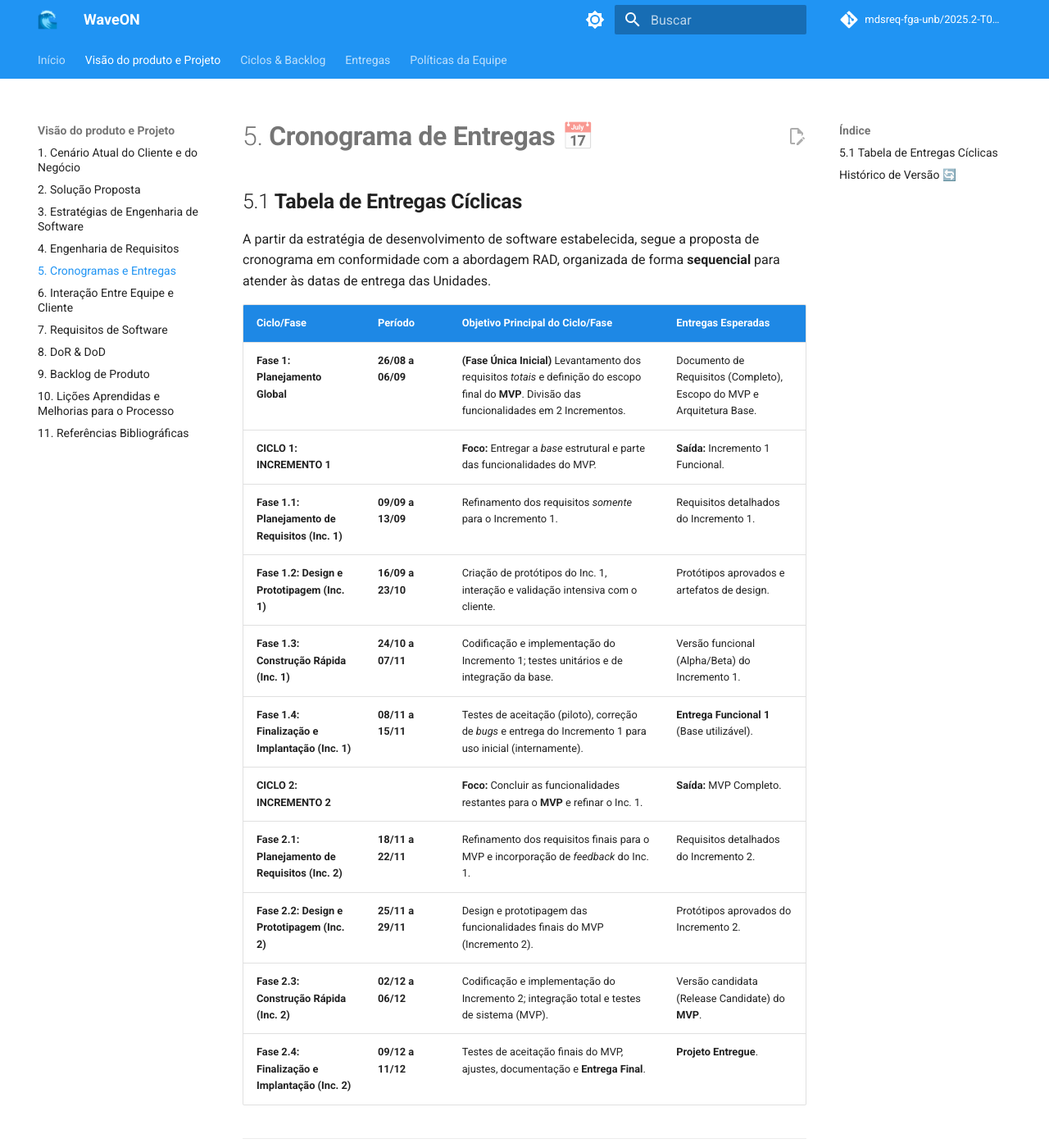
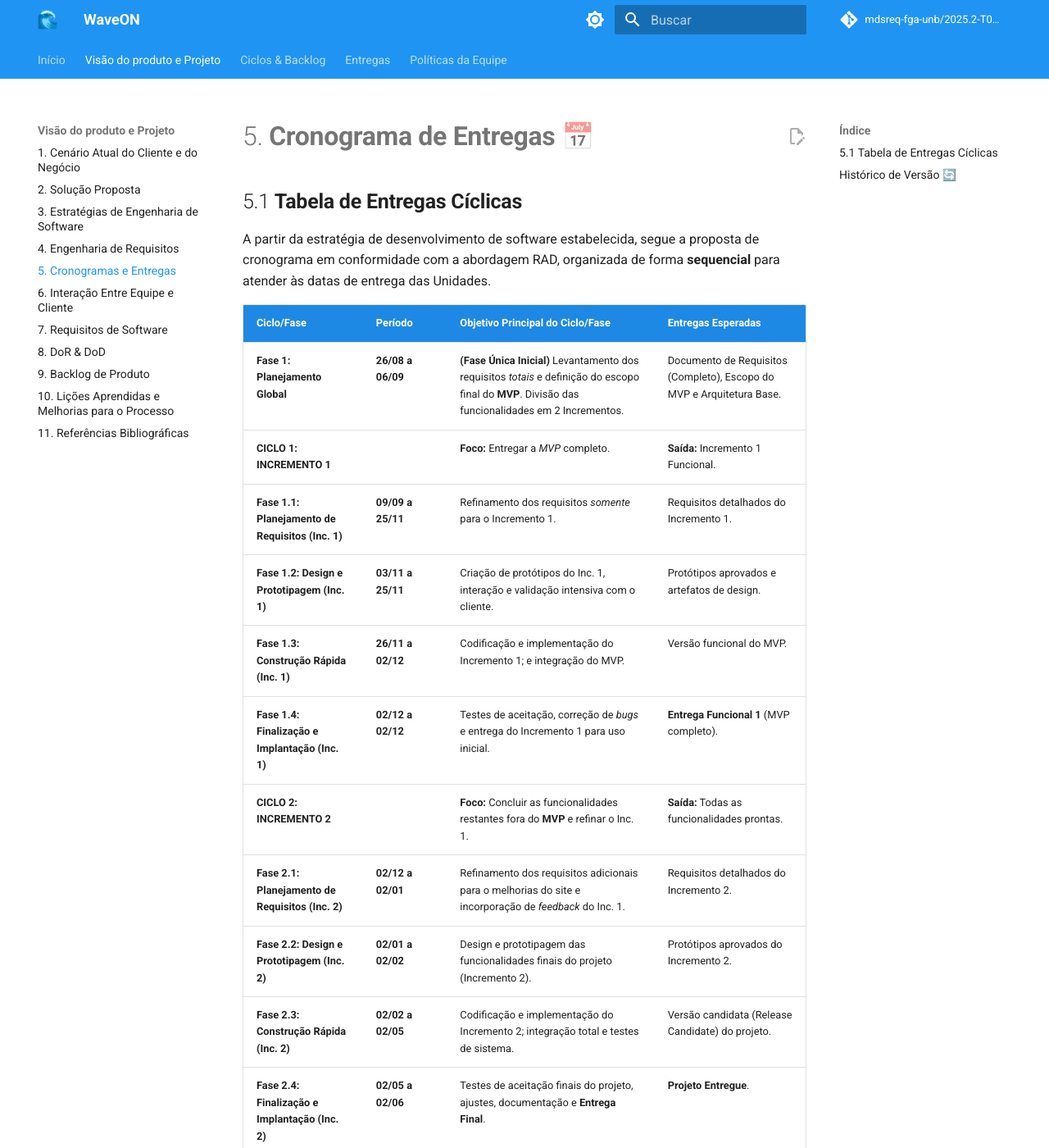
Before and after one commit to mdsreq-fga-unb/2025.2-T01-WaveOn, an MkDocs documentation site: the page built from docs/visao_produto/cronograma_entregas.md, in a window 1280 px wide and 1400 px high. Shown: the whole window at 82% size. Built offline with MkDocs 1.6.1 and Material for MkDocs 9.7.7, drawn with Linux system fonts in a browser that asks for light colours; comment, search, counter and statistics services are not loaded.

```diff
--- a/docs/visao_produto/cronograma_entregas.md
+++ b/docs/visao_produto/cronograma_entregas.md
@@ -7,16 +7,16 @@ A partir da estratégia de desenvolvimento de software estabelecida, segue a pro
 | Ciclo/Fase | Período | Objetivo Principal do Ciclo/Fase | Entregas Esperadas |
 | :--- | :--- | :--- | :--- |
 | **Fase 1: Planejamento Global** | **26/08 a 06/09** | **(Fase Única Inicial)** Levantamento dos requisitos *totais* e definição do escopo final do **MVP**. Divisão das funcionalidades em 2 Incrementos. | Documento de Requisitos (Completo), Escopo do MVP e Arquitetura Base. |
-| **CICLO 1: INCREMENTO 1** | | **Foco:** Entregar a *base* estrutural e parte das funcionalidades do MVP. | **Saída:** Incremento 1 Funcional. |
-| **Fase 1.1: Planejamento de Requisitos (Inc. 1)** | **09/09 a 13/09** | Refinamento dos requisitos *somente* para o Incremento 1. | Requisitos detalhados do Incremento 1. |
-| **Fase 1.2: Design e Prototipagem (Inc. 1)** | **16/09 a 23/10** | Criação de protótipos do Inc. 1, interação e validação intensiva com o cliente. | Protótipos aprovados e artefatos de design. |
-| **Fase 1.3: Construção Rápida (Inc. 1)** | **24/10 a 07/11** | Codificação e implementação do Incremento 1; testes unitários e de integração da base. | Versão funcional (Alpha/Beta) do Incremento 1. |
-| **Fase 1.4: Finalização e Implantação (Inc. 1)** | **08/11 a 15/11** | Testes de aceitação (piloto), correção de *bugs* e entrega do Incremento 1 para uso inicial (internamente). | **Entrega Funcional 1** (Base utilizável). |
-| **CICLO 2: INCREMENTO 2** | | **Foco:** Concluir as funcionalidades restantes para o **MVP** e refinar o Inc. 1. | **Saída:** MVP Completo. |
-| **Fase 2.1: Planejamento de Requisitos (Inc. 2)** | **18/11 a 22/11** | Refinamento dos requisitos finais para o MVP e incorporação de *feedback* do Inc. 1. | Requisitos detalhados do Incremento 2. |
-| **Fase 2.2: Design e Prototipagem (Inc. 2)** | **25/11 a 29/11** | Design e prototipagem das funcionalidades finais do MVP (Incremento 2). | Protótipos aprovados do Incremento 2. |
-| **Fase 2.3: Construção Rápida (Inc. 2)** | **02/12 a 06/12** | Codificação e implementação do Incremento 2; integração total e testes de sistema (MVP). | Versão candidata (Release Candidate) do **MVP**. |
-| **Fase 2.4: Finalização e Implantação (Inc. 2)** | **09/12 a 11/12** | Testes de aceitação finais do MVP, ajustes, documentação e **Entrega Final**. | **Projeto Entregue**. |
+| **CICLO 1: INCREMENTO 1** | | **Foco:** Entregar a *MVP* completo. | **Saída:** Incremento 1 Funcional. |
+| **Fase 1.1: Planejamento de Requisitos (Inc. 1)** | **09/09 a 25/11** | Refinamento dos requisitos *somente* para o Incremento 1. | Requisitos detalhados do Incremento 1. |
+| **Fase 1.2: Design e Prototipagem (Inc. 1)** | **03/11 a 25/11** | Criação de protótipos do Inc. 1, interação e validação intensiva com o cliente. | Protótipos aprovados e artefatos de design. |
+| **Fase 1.3: Construção Rápida (Inc. 1)** | **26/11 a 02/12** | Codificação e implementação do Incremento 1; e integração do MVP. | Versão funcional do MVP. |
+| **Fase 1.4: Finalização e Implantação (Inc. 1)** | **02/12 a 02/12** | Testes de aceitação, correção de *bugs* e entrega do Incremento 1 para uso inicial. | **Entrega Funcional 1** (MVP completo). |
+| **CICLO 2: INCREMENTO 2** | | **Foco:** Concluir as funcionalidades restantes fora do **MVP** e refinar o Inc. 1. | **Saída:** Todas as funcionalidades prontas. |
+| **Fase 2.1: Planejamento de Requisitos (Inc. 2)** | **02/12 a 02/01** | Refinamento dos requisitos adicionais para o melhorias do site e incorporação de *feedback* do Inc. 1. | Requisitos detalhados do Incremento 2. |
+| **Fase 2.2: Design e Prototipagem (Inc. 2)** | **02/01 a 02/02** | Design e prototipagem das funcionalidades finais do projeto (Incremento 2). | Protótipos aprovados do Incremento 2. |
+| **Fase 2.3: Construção Rápida (Inc. 2)** | **02/02 a 02/05** | Codificação e implementação do Incremento 2; integração total e testes de sistema. | Versão candidata (Release Candidate) do projeto. |
+| **Fase 2.4: Finalização e Implantação (Inc. 2)** | **02/05 a 02/06** | Testes de aceitação finais do projeto, ajustes, documentação e **Entrega Final**. | **Projeto Entregue**. |
 
 ---
 
```
Also changed, not shown: README.md (+12 -10 lines), docs/entregas/evidencias_execucao.md (+109 -37 lines), docs/img/AgendamentoCancelarVisualizarFinalWaveOn.png (added), docs/img/Deployments.png (added), docs/img/PRBackend.png (added), docs/img/PRFrontend.png (added), docs/img/VercelFrontEnd.png (added).
